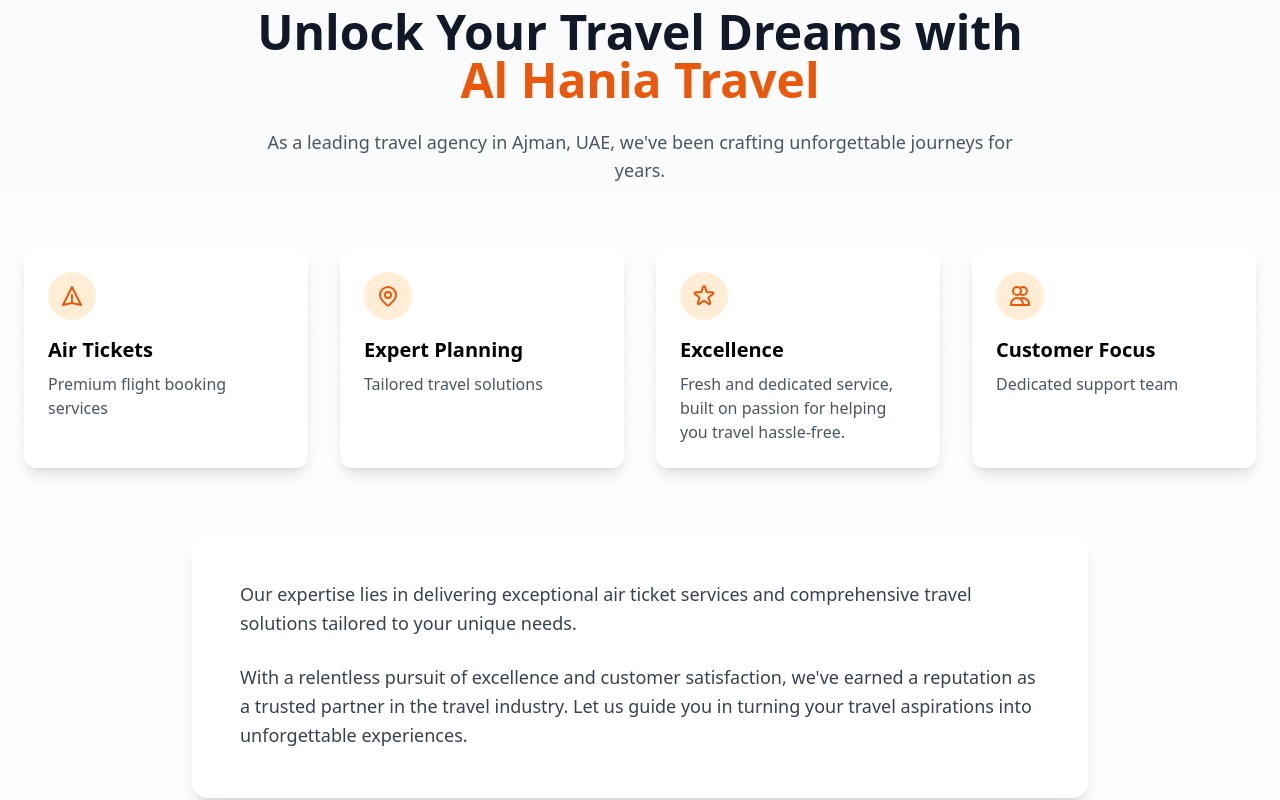
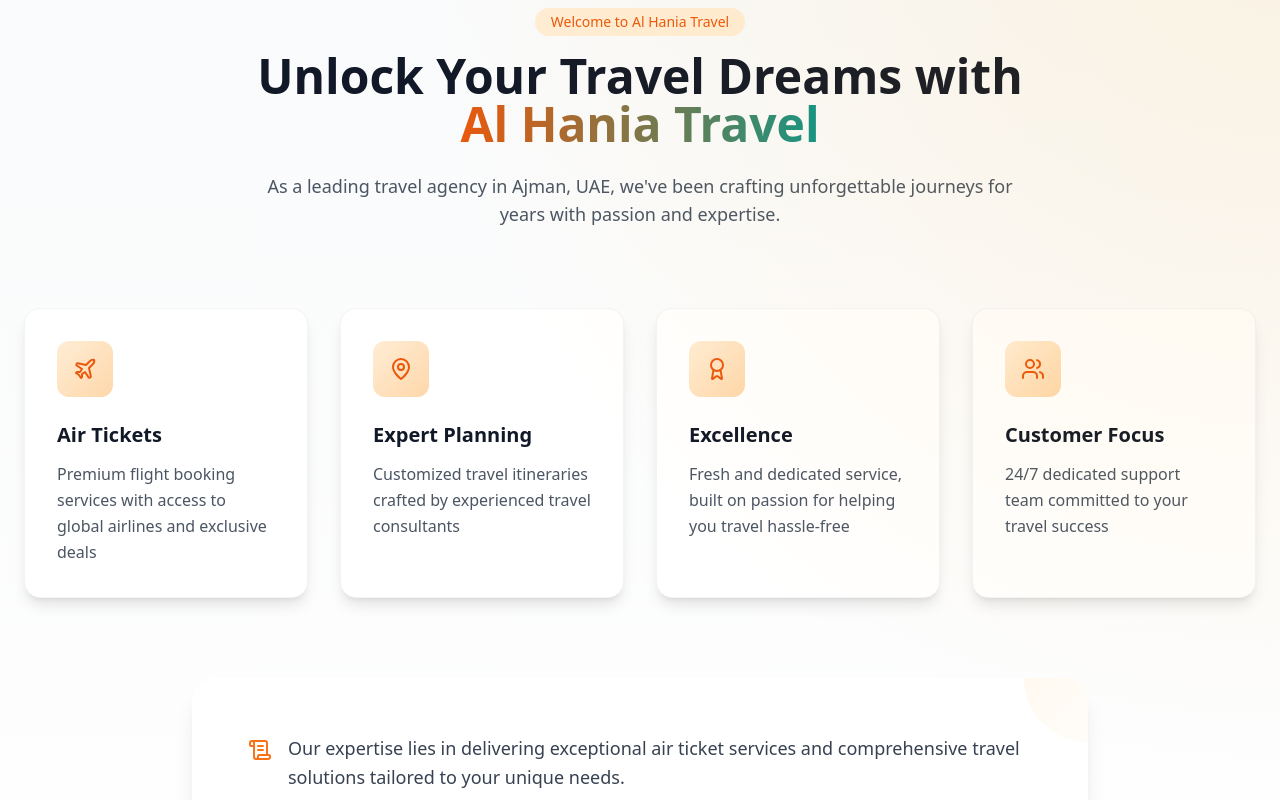
Before and after one commit to sohrabzia/AlHaniaTravel, a React (Vite) app: page / in a window 1280 px wide. Shown: the part 940-1740 px from the top of the page. Built offline with nearby package versions, Linux system fonts and the light colour scheme.

Commit message:
updated about us

```diff
--- a/src/components/About.jsx
+++ b/src/components/About.jsx
@@ -1,5 +1,6 @@
 import React from 'react';
 import { motion } from 'framer-motion';
+import { Plane, MapPin, Award, Users, ScrollText } from 'lucide-react';
 
 const About = () => {
   const containerVariants = {
@@ -7,64 +8,53 @@
     visible: {
       opacity: 1,
       transition: {
-        staggerChildren: 0.2
+        staggerChildren: 0.3,
+        delayChildren: 0.2
       }
     }
   };
 
   const itemVariants = {
-    hidden: { y: 20, opacity: 0 },
+    hidden: { y: 30, opacity: 0 },
     visible: {
       y: 0,
       opacity: 1,
       transition: {
-        duration: 0.5
+        type: "spring",
+        stiffness: 100,
+        damping: 15
       }
     }
   };
 
   const features = [
     {
-      icon: (
-        <svg className="w-6 h-6" fill="none" stroke="currentColor" viewBox="0 0 24 24" xmlns="http://www.w3.org/2000/svg">
-          <path strokeLinecap="round" strokeLinejoin="round" strokeWidth={2} d="M12 19l9 2-9-18-9 18 9-2zm0 0v-8" />
-        </svg>
-      ),
+      icon: <Plane className="w-6 h-6" />,
       title: "Air Tickets",
-      description: "Premium flight booking services"
+      description: "Premium flight booking services with access to global airlines and exclusive deals"
     },
     {
-      icon: (
-        <svg className="w-6 h-6" fill="none" stroke="currentColor" viewBox="0 0 24 24" xmlns="http://www.w3.org/2000/svg">
-          <path strokeLinecap="round" strokeLinejoin="round" strokeWidth={2} d="M17.657 16.657L13.414 20.9a1.998 1.998 0 01-2.827 0l-4.244-4.243a8 8 0 1111.314 0z" />
-          <path strokeLinecap="round" strokeLinejoin="round" strokeWidth={2} d="M15 11a3 3 0 11-6 0 3 3 0 016 0z" />
-        </svg>
-      ),
+      icon: <MapPin className="w-6 h-6" />,
       title: "Expert Planning",
-      description: "Tailored travel solutions"
+      description: "Customized travel itineraries crafted by experienced travel consultants"
     },
     {
-      icon: (
-        <svg className="w-6 h-6" fill="none" stroke="currentColor" viewBox="0 0 24 24" xmlns="http://www.w3.org/2000/svg">
-          <path strokeLinecap="round" strokeLinejoin="round" strokeWidth={2} d="M11.049 2.927c.3-.921 1.603-.921 1.902 0l1.519 4.674a1 1 0 00.95.69h4.915c.969 0 1.371 1.24.588 1.81l-3.976 2.888a1 1 0 00-.363 1.118l1.518 4.674c.3.922-.755 1.688-1.538 1.118l-3.976-2.888a1 1 0 00-1.176 0l-3.976 2.888c-.783.57-1.838-.197-1.538-1.118l1.518-4.674a1 1 0 00-.363-1.118l-3.976-2.888c-.784-.57-.38-1.81.588-1.81h4.914a1 1 0 00.951-.69l1.519-4.674z" />
-        </svg>
-      ),
+      icon: <Award className="w-6 h-6" />,
       title: "Excellence",
-      description: "Fresh and dedicated service, built on passion for helping you travel hassle-free."
+      description: "Fresh and dedicated service, built on passion for helping you travel hassle-free"
     },
     {
-      icon: (
-        <svg className="w-6 h-6" fill="none" stroke="currentColor" viewBox="0 0 24 24" xmlns="http://www.w3.org/2000/svg">
-          <path strokeLinecap="round" strokeLinejoin="round" strokeWidth={2} d="M12 4.354a4 4 0 110 5.292M15 21H3v-1a6 6 0 0112 0v1zm0 0h6v-1a6 6 0 00-9-5.197M13 7a4 4 0 11-8 0 4 4 0 018 0z" />
-        </svg>
-      ),
+      icon: <Users className="w-6 h-6" />,
       title: "Customer Focus",
-      description: "Dedicated support team"
+      description: "24/7 dedicated support team committed to your travel success"
     }
   ];
 
   return (
-    <section id="about" className="py-24 bg-gradient-to-b from-gray-50 to-white overflow-hidden">
+    <section id="about" className="py-24 bg-gradient-to-b from-gray-50 to-white overflow-hidden relative">
+      {/* Background decoration */}
+      <div className="absolute inset-0 bg-[radial-gradient(circle_at_top_right,_rgba(255,165,0,0.1),transparent_50%)]" />
+
       <motion.div
         className="container mx-auto px-4 md:px-6"
         initial="hidden"
@@ -73,62 +63,83 @@
       >
         {/* Header Section */}
         <motion.div
-          className="max-w-3xl mx-auto text-center mb-16"
+          className="max-w-3xl mx-auto text-center mb-20"
           variants={itemVariants}
         >
+          <motion.div
+            className="inline-block mb-4 px-4 py-1 rounded-full bg-orange-100 text-orange-600 text-sm font-medium"
+            whileHover={{ scale: 1.05 }}
+          >
+            Welcome to Al Hania Travel
+          </motion.div>
+
           <h2 className="text-4xl md:text-5xl font-bold text-gray-900 mb-6 leading-tight">
-            Unlock Your Travel Dreams with{" "}
-            <br />
-            <span className="text-orange-600 hover:text-teal-600 transition-colors duration-300">
+            Unlock Your Travel Dreams with{" "} <br />
+            <span className="bg-gradient-to-r from-orange-600 to-teal-600 bg-clip-text text-transparent hover:from-teal-600 hover:to-orange-600 transition-all duration-500">
               Al Hania Travel
             </span>
           </h2>
+
           <p className="text-lg text-gray-600 mb-8">
             As a leading travel agency in Ajman, UAE, we've been crafting unforgettable
-            journeys for years.
+            journeys for years with passion and expertise.
           </p>
         </motion.div>
 
         {/* Features Grid */}
-        <div className="grid grid-cols-1 md:grid-cols-2 lg:grid-cols-4 gap-8 mb-16">
+        <div className="grid grid-cols-1 md:grid-cols-2 lg:grid-cols-4 gap-8 mb-20">
           {features.map((feature, index) => (
             <motion.div
               key={index}
               variants={itemVariants}
-              whileHover={{ scale: 1.05 }}
-              whileTap={{ scale: 0.95 }}
-              className="bg-white p-6 rounded-xl shadow-lg hover:shadow-xl transition-shadow duration-300"
+              whileHover={{
+                scale: 1.03,
+                boxShadow: "0 25px 50px -12px rgba(0, 0, 0, 0.15)"
+              }}
+              className="bg-white p-8 rounded-2xl shadow-lg hover:shadow-xl transition-all duration-300 border border-gray-100"
             >
-              <div className="w-12 h-12 bg-orange-100 rounded-full flex items-center justify-center mb-4 group-hover:bg-blue-200 transition-colors duration-300">
-                <div className="text-orange-600 group-hover:text-blue-700 transition-colors duration-300">
+              <div className="w-14 h-14 bg-gradient-to-br from-orange-100 to-orange-200 rounded-xl flex items-center justify-center mb-6 group-hover:from-teal-100 group-hover:to-teal-200 transition-colors duration-300">
+                <div className="text-orange-600 group-hover:text-teal-600 transition-colors duration-300">
                   {feature.icon}
                 </div>
               </div>
-              <h3 className="text-xl font-semibold mb-2 group-hover:text-blue-600 transition-colors duration-300">
+              <h3 className="text-xl font-semibold mb-3 text-gray-900">
                 {feature.title}
               </h3>
-              <p className="text-gray-600">{feature.description}</p>
+              <p className="text-gray-600 leading-relaxed">{feature.description}</p>
             </motion.div>
           ))}
         </div>
 
         {/* Content Box */}
         <motion.div
-          className="bg-white rounded-2xl shadow-xl p-8 md:p-12 max-w-4xl mx-auto"
+          className="bg-white rounded-3xl shadow-xl p-10 md:p-14 max-w-4xl mx-auto relative overflow-hidden"
           variants={itemVariants}
           whileHover={{ scale: 1.02 }}
           transition={{ type: "spring", stiffness: 300 }}
         >
-          <div className="space-y-6">
+          {/* Decorative background element */}
+          <div className="absolute top-0 right-0 w-32 h-32 bg-gradient-to-br from-orange-100 to-transparent rounded-full -mr-16 -mt-16 opacity-50" />
+
+          <div className="relative space-y-8">
+            <div className="flex items-start space-x-4">
+              <ScrollText className="w-6 h-6 text-orange-500 mt-1 flex-shrink-0" />
               <p className="text-gray-700 text-lg leading-relaxed">
                 Our expertise lies in delivering exceptional air ticket services and
                 comprehensive travel solutions tailored to your unique needs.
               </p>
+            </div>
+
+            <div className="flex items-start space-x-4">
+              <Award className="w-6 h-6 text-orange-500 mt-1 flex-shrink-0" />
               <p className="text-gray-700 text-lg leading-relaxed">
                 With a relentless pursuit of excellence and customer satisfaction,
                 we've earned a reputation as a trusted partner in the travel industry.
                 Let us guide you in turning your travel aspirations into unforgettable experiences.
               </p>
+            </div>
+
+
           </div>
         </motion.div>
       </motion.div>
--- a/src/components/Contact.jsx
+++ b/src/components/Contact.jsx
@@ -65,7 +65,7 @@
             />
 
             <motion.div
-                className="container mx-auto px-6 relative z-10"
+                className="container mx-auto px-6 relative z-1"
                 initial="hidden"
                 whileInView="visible"
                 viewport={{ once: true }}
--- a/src/components/Hero.jsx
+++ b/src/components/Hero.jsx
@@ -162,7 +162,7 @@
                 <p className="text-xl mb-8 text-center">Book with <span className='text-orange-500 font-bold'>Al Hania Travel </span>for fast, hassle-free changes and cancellations—no waiting on emails, just personal service!</p>
                 <div className="max-w-4xl mx-auto bg-sky-950/50 rounded-lg p-6 shadow-lg backdrop-blur-md bg-opacity-10 border-2 border-sky-900">
                     <p className="text-white mb-4 text-center">Your inquiry will be sent to WhatsApp, and our agent will respond shortly
-                        <a href="https://wa.me/+971551341387" className="text-white font-bold">or you may contact us directly on +971551341387</a></p>
+                        <a href="https://wa.me/+971551341387" className="text-white font-bold"> or you may contact us directly on +971551341387</a></p>
                     <form onSubmit={handleSubmit} className="space-y-4">
                         <div>
                             <label htmlFor="fullName" className="block text-white mb-2">Full Name</label>
```
Lines whose indentation alone changed are shown as unchanged.
